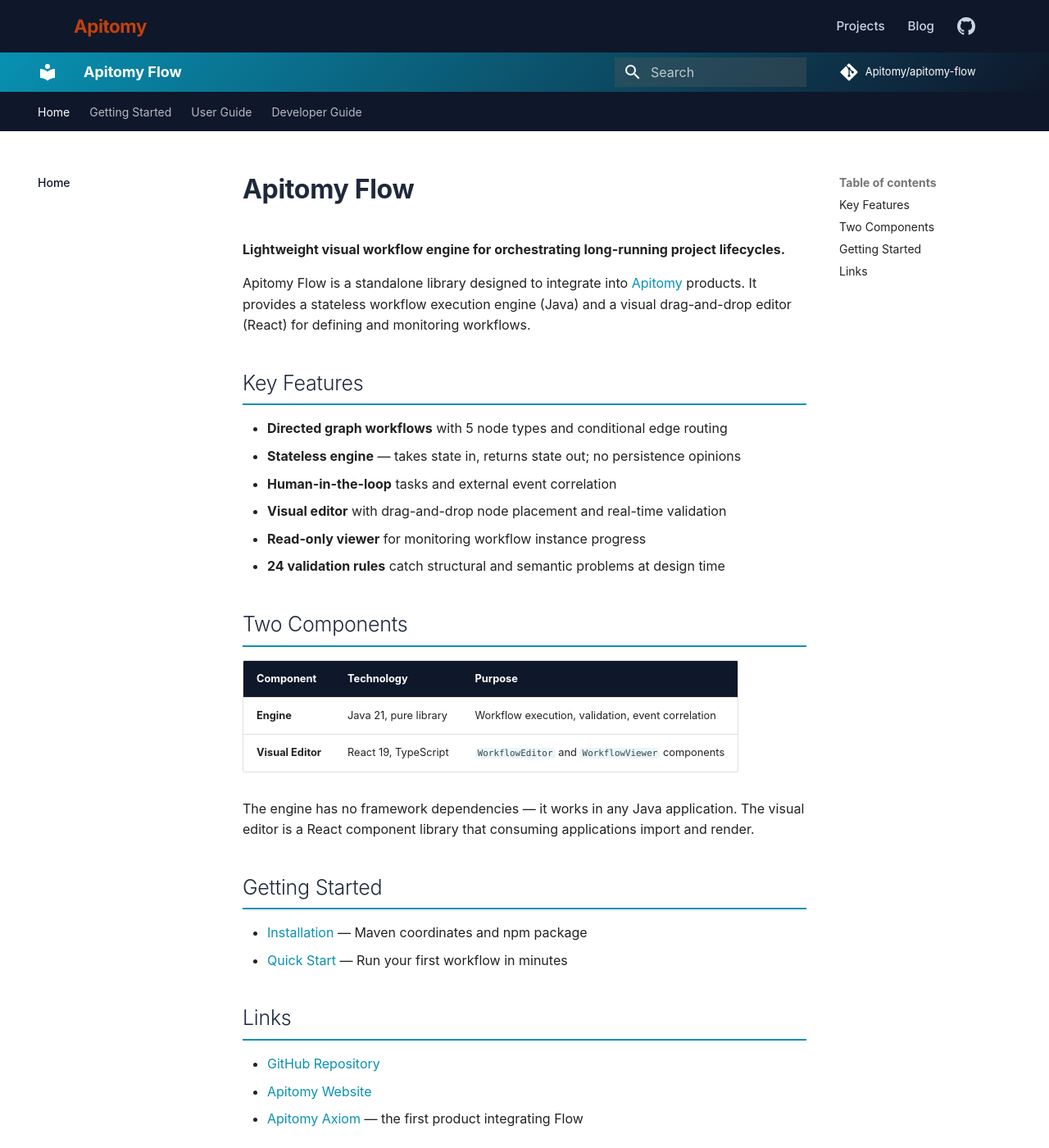
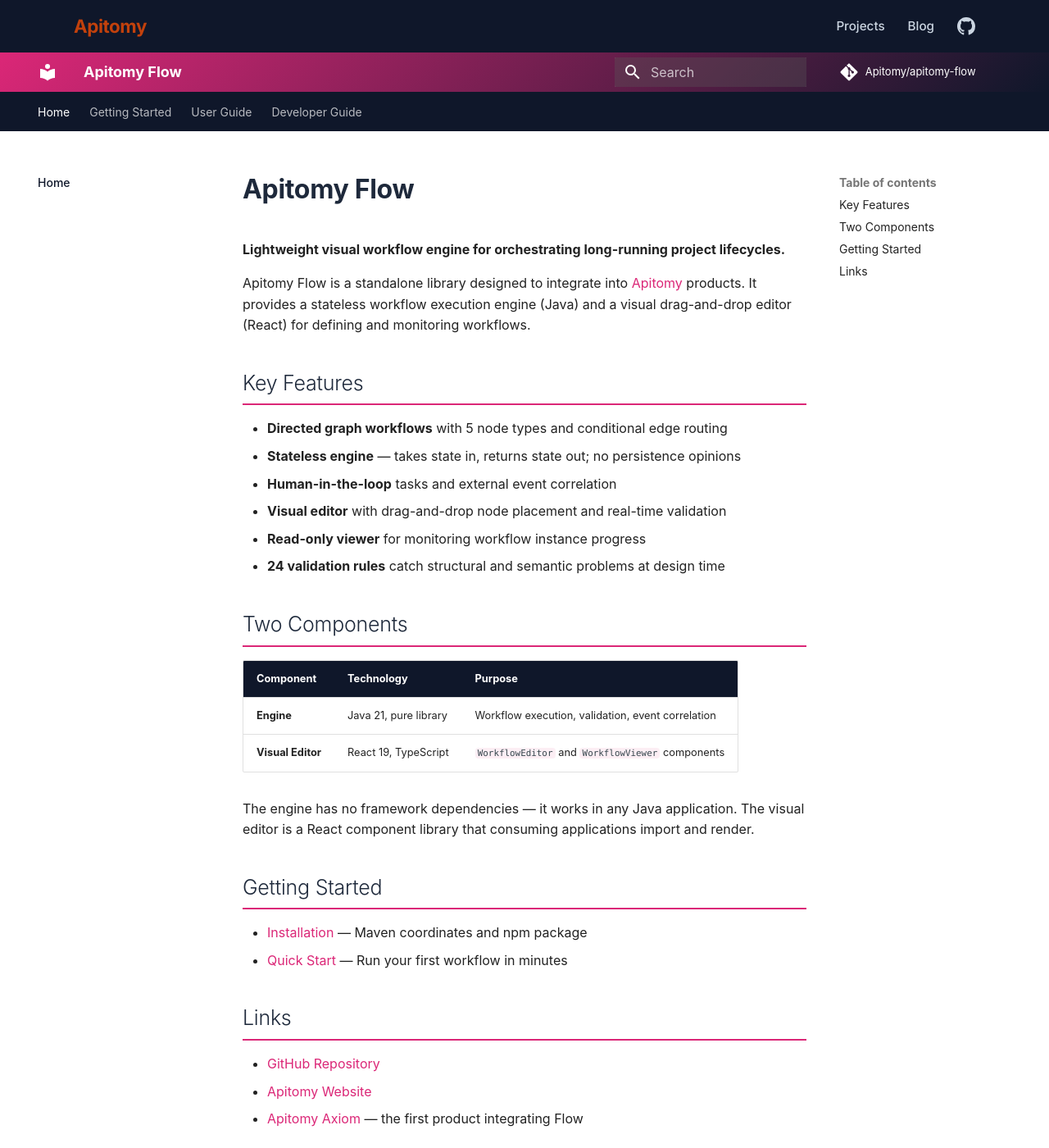
Before and after one commit to Apitomy/apitomy-flow, an MkDocs documentation site: the page built from docs/index.md, in a window 1280 px wide and 1400 px high. Shown: the whole window at 82% size. Built offline with MkDocs 1.6.1 and Material for MkDocs 9.7.7, drawn with Linux system fonts in a browser that asks for light colours; comment, search, counter and statistics services are not loaded.

Commit message:
fix(docs): update project brand color to match apitomy.io website
Change docs accent color from cyan (#0891B2/#22D3EE) to the correct
Flow brand pink/magenta (#DB2777/#F472B6).

```diff
--- a/docs/theme/css/project-colors.css
+++ b/docs/theme/css/project-colors.css
@@ -1,4 +1,4 @@
 :root {
-    --project-color: #0891B2;
-    --project-color-light: #22D3EE;
+    --project-color: #DB2777;
+    --project-color-light: #F472B6;
 }
```
